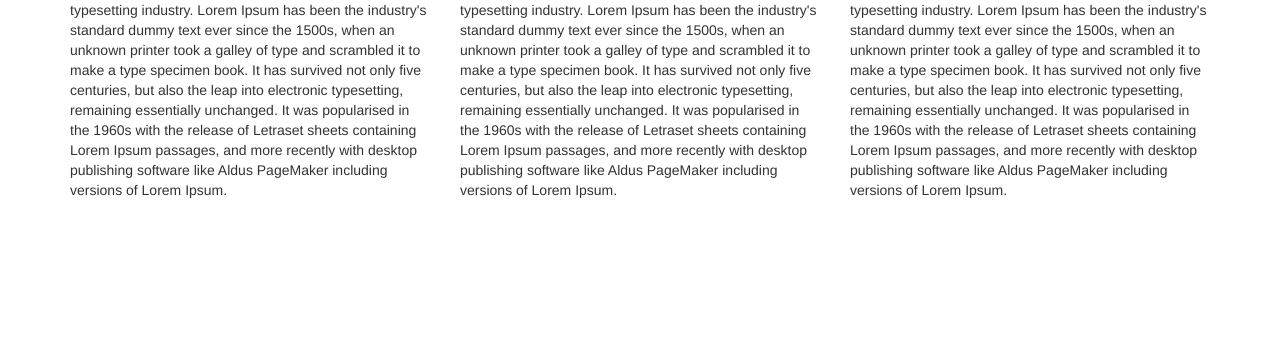
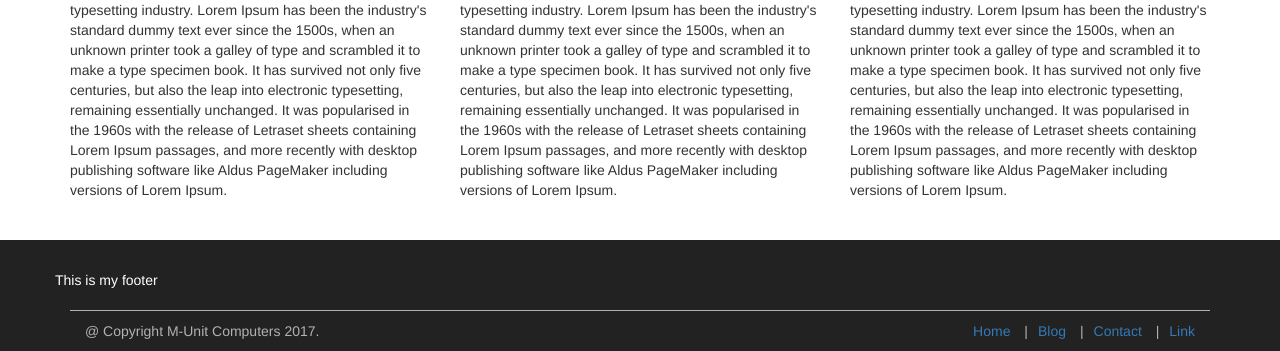
Before and after one commit to mulukadan/BootStrapPrac, a plain HTML site: page index.html in a window 1280 px wide. Shown: the part 651-1002 px from the top of the page. Before the commit the page ends 861 px from the top, so only its background shows below. Drawn offline with Linux system fonts and the light colour scheme.

Commit message:
Added footer

```diff
--- a/css/styles.css
+++ b/css/styles.css
@@ -14,3 +14,27 @@
 .h3{
   color: Blue;
 }
+.page-footer{
+  background-color: #222;
+  color: #ffffff;
+  margin-top: 30px;
+  padding-top: 30px;
+}
+.bottom-footer{
+  border-top: 1px solid #b2b2b2;
+  margin-top: 10px;
+  padding-top: 10px;
+  color: #b2b2b2;
+}
+.footer-nav{
+  text-align: right;
+  list-style: none;
+}
+.footer-nav li{
+  display: inline;
+
+}
+.footer-nav li:not(:first-child):before{
+  content: "|";
+  padding: 0px 10px;
+}
--- a/index.html
+++ b/index.html
@@ -81,9 +81,33 @@
             Lorem Ipsum is simply dummy text of the printing and typesetting industry. Lorem Ipsum has been the industry's standard dummy text ever since the 1500s, when an unknown printer took a galley of type and scrambled it to make a type specimen book. It has survived not only five centuries, but also the leap into electronic typesetting, remaining essentially unchanged. It was popularised in the 1960s with the release of Letraset sheets containing Lorem Ipsum passages, and more recently with desktop publishing software like Aldus PageMaker including versions of Lorem Ipsum.
           </p>
         </div>
-   </div>
+      </div>
+    </div>
 
-    </div>
+    <!--Page Footer-->
+    <footer class="page-footer">
+      <div class="container">
+        <div class="row">
+          <p>This is my footer</p>
+        </div>
+        <div class="bottom-footer">
+          <div class="col-md-5">
+            @ Copyright M-Unit Computers 2017.
+          </div>
+            <div class="col-md-7">
+              <ul class="footer-nav">
+                <li><a href="index.html">Home</a></li>
+                <li><a href="blog.html">Blog</a></li>
+                <li><a href="contact.html">Contact</a></li>
+                <li><a href="link.html">Link</a></li>
+              </ul>
+
+            </div>
+        </div>
+      </div>
+
+
+    </footer>
 
 
   <script src="js/jquery-3.2.0.min.js"></script>
```
